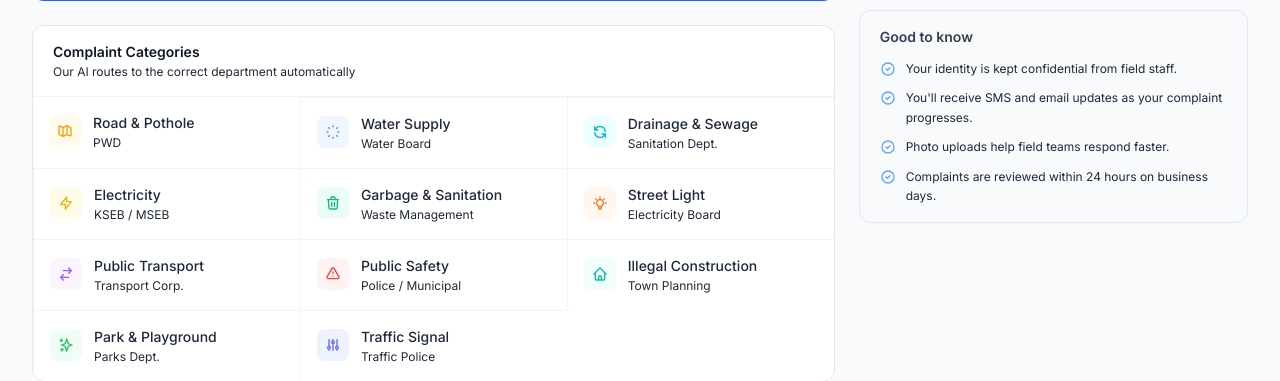
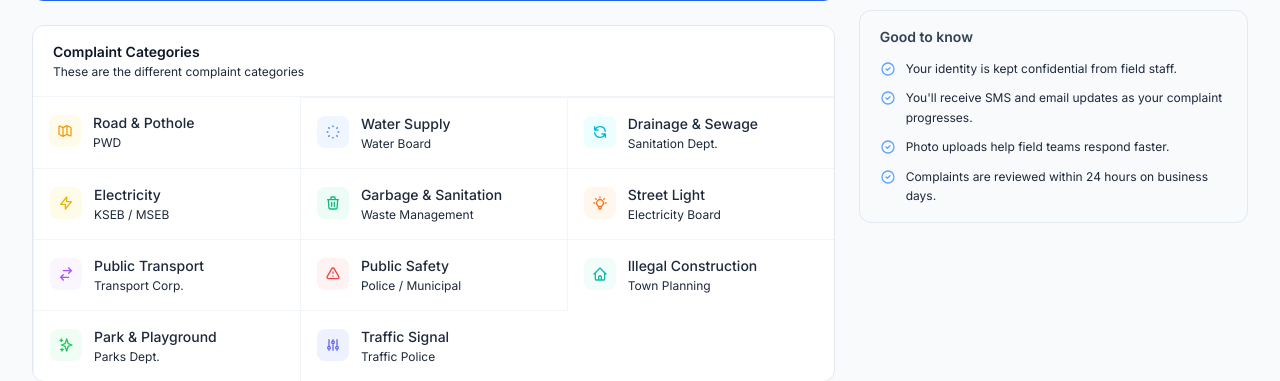
Before and after one commit to vishnuv1z/civic-complaint-system, a Django app: page / in a window 1280 px wide. Shown: the part 638-1019 px from the top of the page. Run offline with Django 5.2, Linux system fonts and the light colour scheme; data that the repository does not hold is empty; some libraries are stand-ins or nearby versions.

Commit message:
Edited some details in home page

```diff
--- a/templates/home.html
+++ b/templates/home.html
@@ -126,7 +126,7 @@
           <div class="px-5 py-4 border-b border-surface-100 flex items-center justify-between">
             <div>
               <h2 class="font-semibold text-surface-900 text-sm">Complaint Categories</h2>
-              <p class="text-xs text-surface-400 mt-0.5">Our AI routes to the correct department automatically</p>
+              <p class="text-xs text-surface-400 mt-0.5">These are the different complaint categories</p>
             </div>
             {% if user.is_authenticated %}
             <a href="{% url 'complaints:submit' %}"
```
